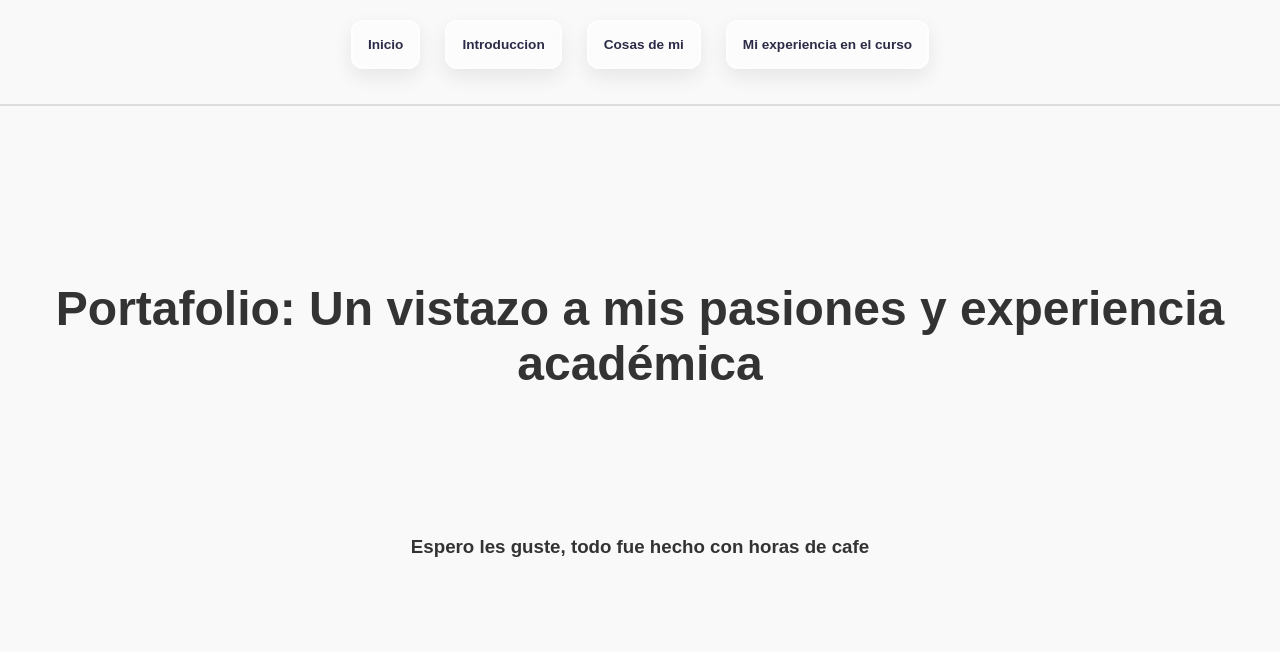
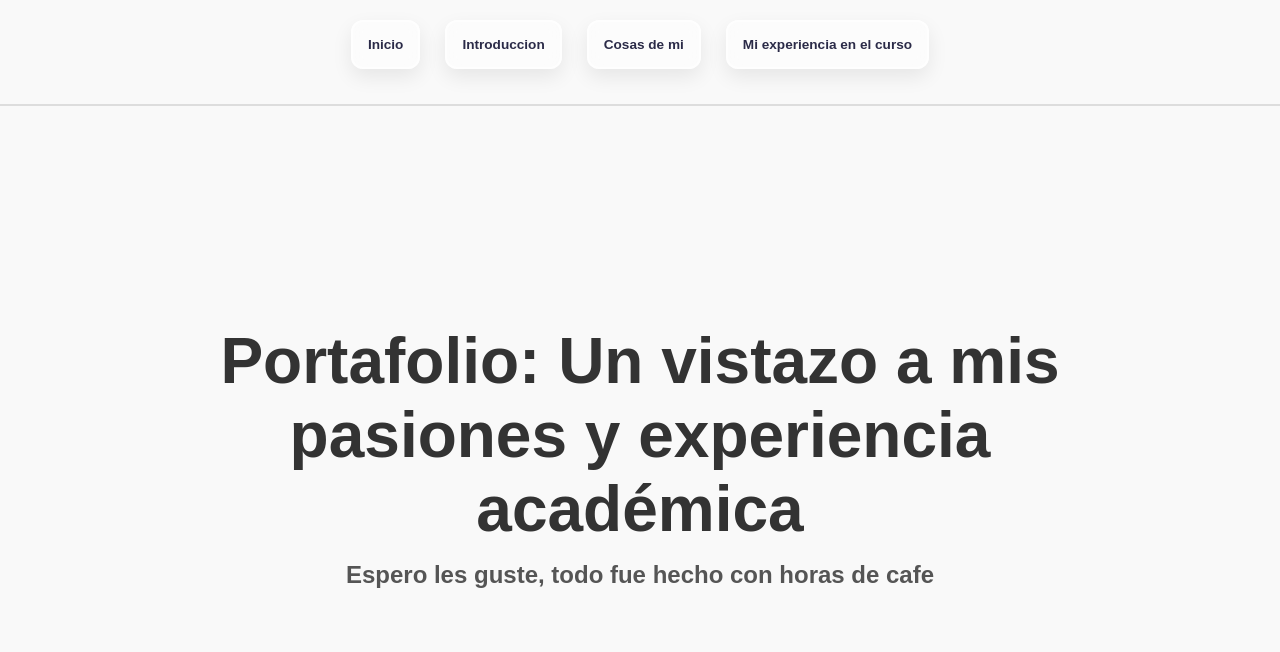
Before and after one commit to HAS-BOOM/portafolio, a plain HTML site: page index.html in a window 1280 px wide. Shown: the top 652 px of the page. Drawn offline with Linux system fonts and the light colour scheme.

Commit message:
actualizacion nueva

```diff
--- a/Style.css
+++ b/Style.css
@@ -24,16 +24,30 @@ html {
   text-align: center;
 }
 
-.Titulo-introduccion{
-    height: 50vh;
-    width: 100%;
+.Inicio{
+    min-height: 80vh;
     display: flex;
-    flex-direction: column;
     justify-content: center;
     align-items: center;
     text-align: center;
-    font-size: 3rem;
-    padding: 0 20px;
+}
+
+.Titulo-introduccion{
+    font-size: 4rem;
+    max-width: 1000px;
+    margin-bottom: 15px;
+}
+
+.subtitulo{
+    font-size: 1.5rem;
+    color: #555;
+}
+
+.titulo-estilo{
+  display: flex;
+  flex-direction: column;
+  align-items: center;
+  justify-content: center;
 }
 
 .Titulo{
--- a/index.html
+++ b/index.html
@@ -18,8 +18,10 @@
                 <hr>
             </nav>
     <section id="Inicio" class="Inicio">
-        <h1 class="Titulo-introduccion"> Portafolio: Un vistazo a mis pasiones y experiencia académica </h1>
-        <h3 class="subtitulo">Espero les guste, todo fue hecho con horas de cafe</h3>
+        <div class="titulo-estilo">
+            <h1 class="Titulo-introduccion"> Portafolio: Un vistazo a mis pasiones y experiencia académica </h1>
+            <h3 class="subtitulo">Espero les guste, todo fue hecho con horas de cafe</h3>
+        </div>
     </section>
     <section id="Introduccion" class="introduccion">
             <h1 class="Titulo">Introduccion del portafolio</h1>
```
Lines whose indentation alone changed are shown as unchanged.
